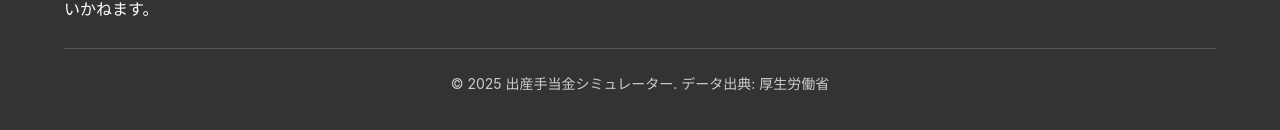
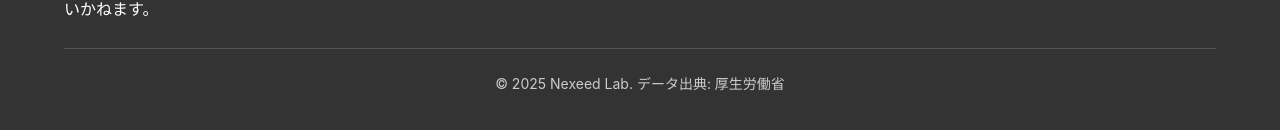
Before and after one commit to oshima0627/maternity-allowance-calculator, a Next.js app: page / in a window 1280 px wide. Shown: the part 3353-3483 px from the top of the page. Built offline with nearby package versions, Linux system fonts and the light colour scheme; no server answers.

Commit message:
update: フッター著作権表示をNexeed Labに変更

```diff
--- a/app/layout.tsx
+++ b/app/layout.tsx
@@ -156,7 +156,7 @@ export default function RootLayout({
 
               <div className="footer-bottom">
                 <p>
-                  &copy; 2025 出産手当金シミュレーター.
+                  &copy; 2025 Nexeed Lab.
                   データ出典: 厚生労働省
                 </p>
               </div>
```
